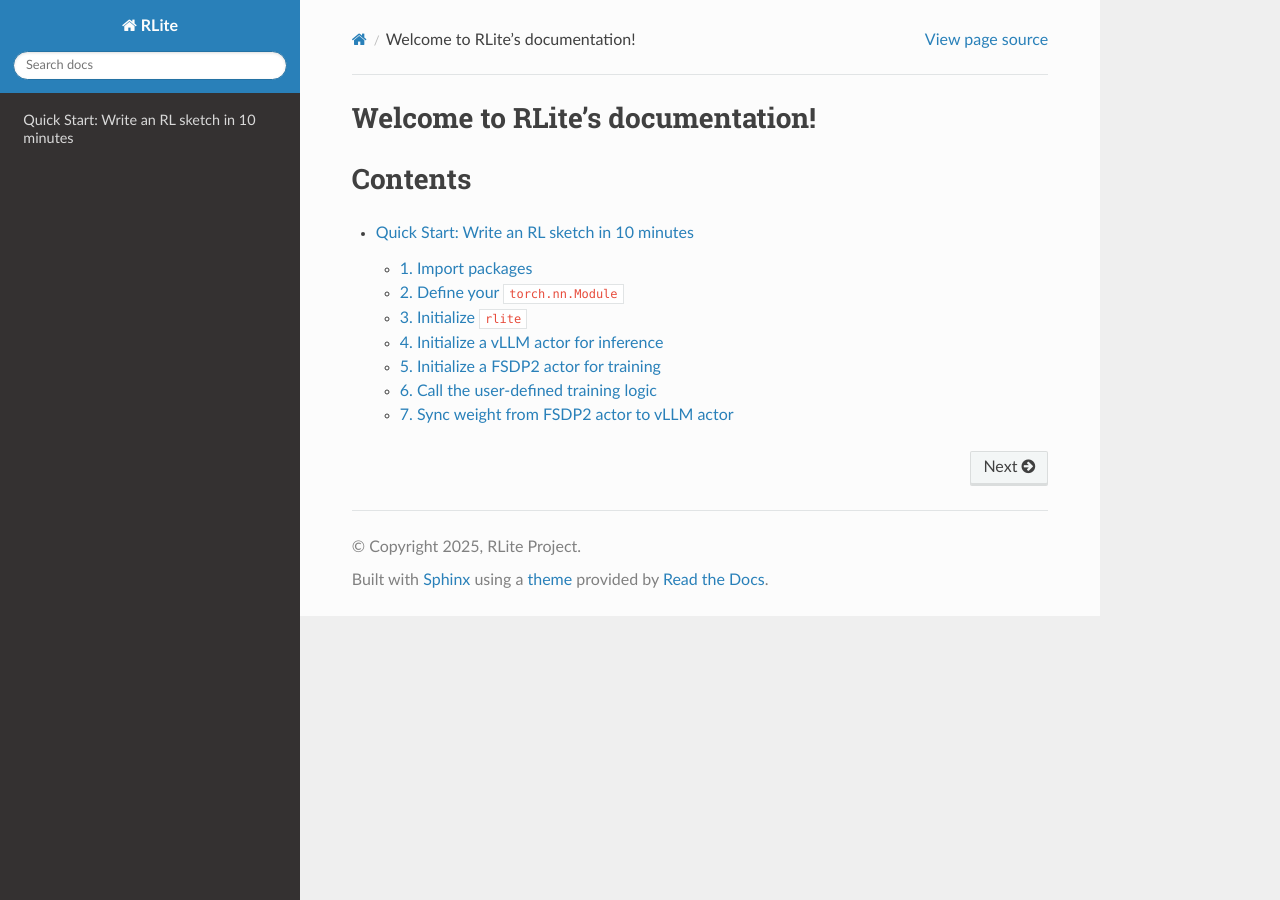
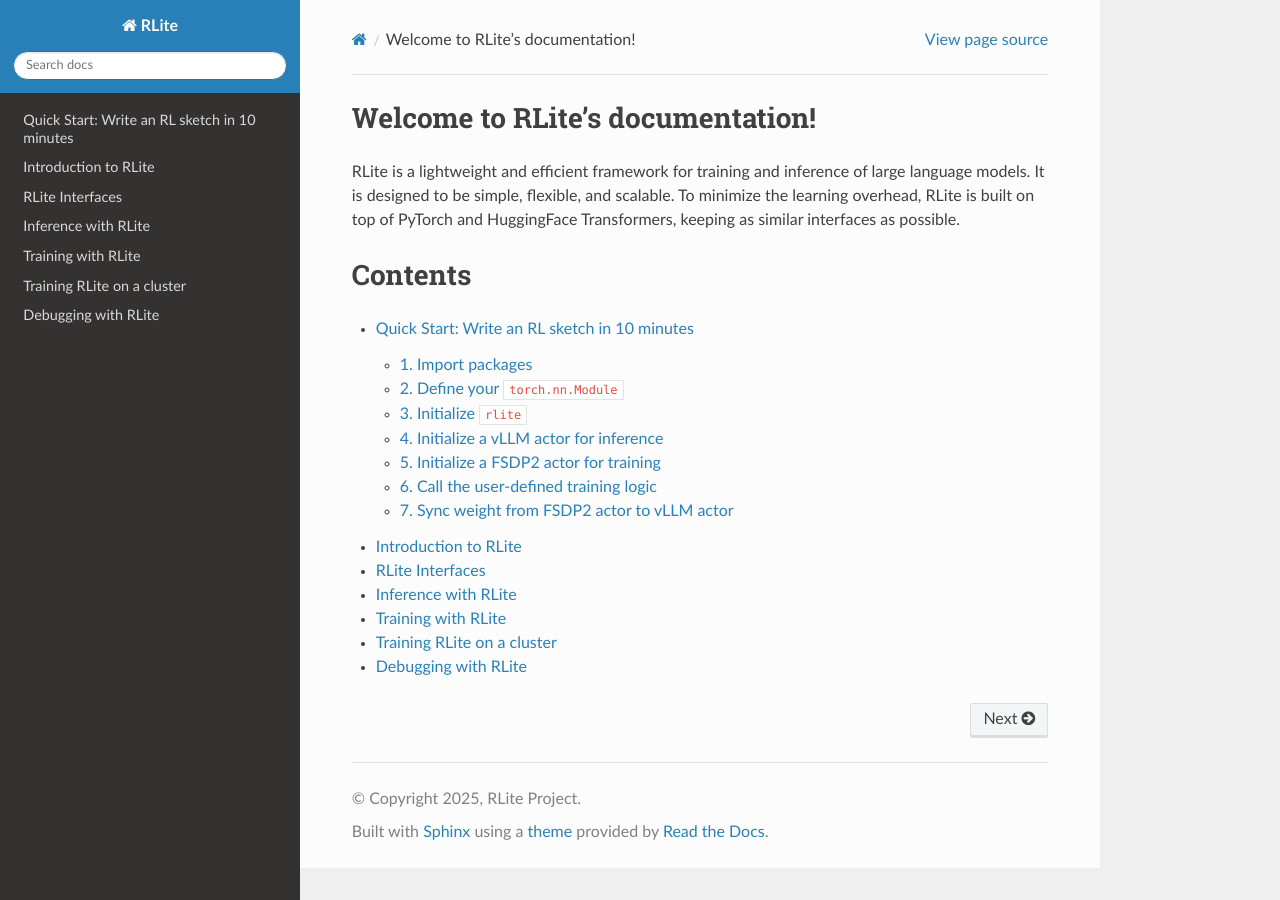
Before and after one commit to rlite-project/RLite, a Sphinx documentation site: the page built from docs/source/index.rst, in a window 1280 px wide. Built offline with Sphinx 7.4.7 and the Read the Docs theme 3.1.0, drawn with Linux system fonts in a browser that asks for light colours.

Commit message:
doc structure

```diff
--- /dev/null
+++ b/docs/source/cluster.rst
@@ -0,0 +1,2 @@
+Training RLite on a cluster
+===========================
--- /dev/null
+++ b/docs/source/debug.rst
@@ -0,0 +1,2 @@
+Debugging with RLite
+====================
--- a/docs/source/index.rst
+++ b/docs/source/index.rst
@@ -1,11 +1,17 @@
 Welcome to RLite's documentation!
 =================================
 
+RLite is a lightweight and efficient framework for training and inference of large language models. It is designed to be simple, flexible, and scalable. To minimize the learning overhead, RLite is built on top of PyTorch and HuggingFace Transformers, keeping as similar interfaces as possible.
 
 Contents
 ========
 
 .. toctree::
-   :maxdepth: 2
 
    quick_start
+   introduction
+   interfaces
+   inference
+   train
+   cluster
+   debug
--- /dev/null
+++ b/docs/source/inference.rst
@@ -0,0 +1,2 @@
+Inference with RLite
+====================
--- /dev/null
+++ b/docs/source/interfaces.rst
@@ -0,0 +1,2 @@
+RLite Interfaces
+================
--- /dev/null
+++ b/docs/source/introduction.rst
@@ -0,0 +1,2 @@
+Introduction to RLite
+=====================
--- /dev/null
+++ b/docs/source/train.rst
@@ -0,0 +1,2 @@
+Training with RLite
+===================
```
